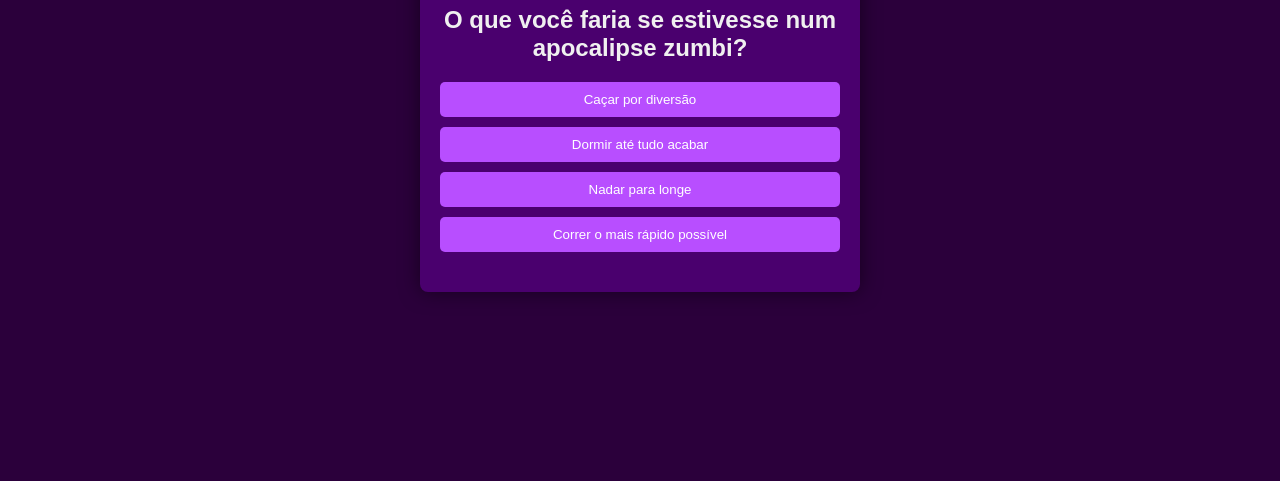
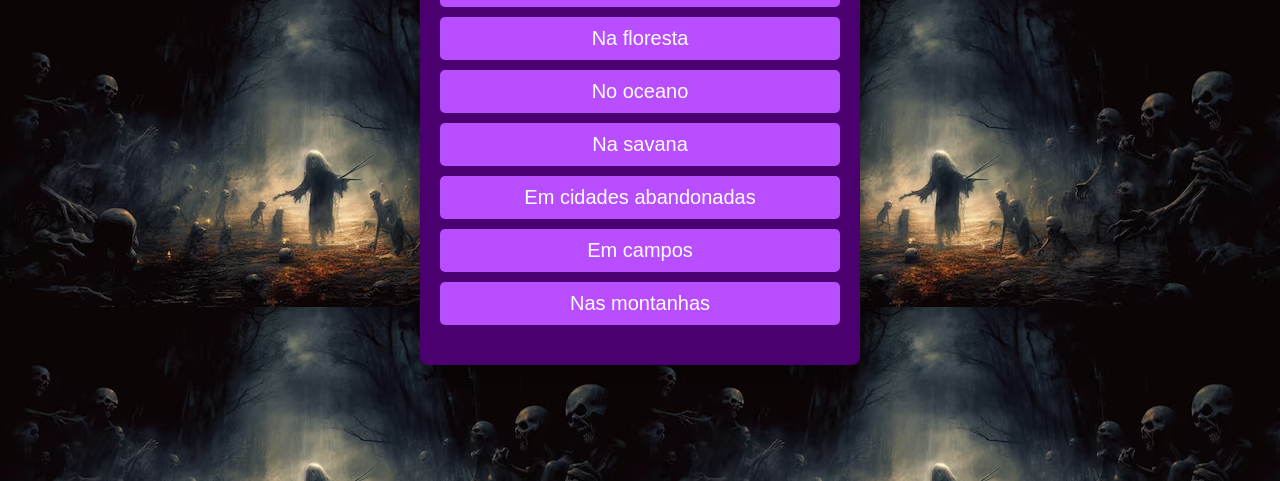
Before and after one commit to danieleheckel/ia, a plain HTML site: page index.html in a window 1280 px wide. Shown: the part 319-800 px from the top of the page. Drawn offline with Linux system fonts and the light colour scheme.

Commit message:
Add files via upload

```diff
--- a/css/style.css
+++ b/css/style.css
@@ -1,5 +1,21 @@
+@font-face {
+    font-family: '1';
+    src: url('/fonte/Sinera.ttf');
+    font-weight: normal;
+
+    font-style: normal;
+  }
+  @font-face {
+    font-family: '2';
+    src: url('/fonte/Sinera.woff2');
+    font-weight: normal;
+
+    font-style: normal;
+  }
+
+
 body {
-    font-family: 'Poppins', sans-serif;
+    font-family: '1';
     display: flex;
     justify-content: center;
     align-items: center;
@@ -7,6 +23,7 @@ body {
     background-color: #2b003b;
     color: #f0f0f0;
     margin: 0;
+    background-image: url('/img/fundo.png');
 }
 
 .quiz-container {
@@ -45,6 +62,8 @@ h1 {
     border-radius: 5px;
     cursor: pointer;
     transition: background-color 0.3s;
+    font-size: 20px;
+    font-family: 2;
 }
 
 #answers li button:hover {
@@ -78,3 +97,37 @@ button:hover {
     border-radius: 10px;
     box-shadow: 0px 0px 10px rgba(0, 0, 0, 0.5);
 }
+
+@keyframes pulse {
+    0% {
+        transform: scale(1);
+        box-shadow: 0 0 10px rgba(0, 0, 0, 0.2);
+    }
+    50% {
+        transform: scale(1.1);
+        box-shadow: 0 0 20px rgba(0, 0, 0, 0.5);
+    }
+    100% {
+        transform: scale(1);
+        box-shadow: 0 0 10px rgba(0, 0, 0, 0.2);
+    }
+}
+
+h1:hover {
+    animation: pulse 1s infinite;
+}
+
+#restart-btn {
+    padding: 10px 20px;
+    border: none;
+    background-color: #b84eff;
+    color: white;
+    border-radius: 5px;
+    cursor: pointer;
+    transition: background-color 0.3s, transform 0.2s ease-in-out;
+}
+
+#restart-btn:hover {
+    background-color: #8e00b2;
+    animation: pulse 1s infinite;
+}
--- a/js/script.js
+++ b/js/script.js
@@ -1,38 +1,71 @@
 const quizData = [
     {
-        question: "O que você faria se estivesse num apocalipse zumbi?",
+        question: "onde você moraria?",
         answers: [
-            { text: "Caçar por diversão", animal: "Leão Zumbi", image: "img/leao.jpg" },
-            { text: "Dormir até tudo acabar", animal: "Preguiça Zumbi", image: "img/bicho_preguiça.webp" },
-            { text: "Nadar para longe", animal: "Golfinho Zumbi", image: "img/golfinho.jpeg" },
-            { text: "Correr o mais rápido possível", animal: "Cavalo Zumbi", image: "img/cavalo.jpeg" }
+            { text: "Nas rochas", animal: "Leão Zumbi", image: "img/leao.jpg" },
+            { text: "Na floresta", animal: "Preguiça Zumbi", image: "img/bicho_preguiça.webp" },
+            { text: "No oceano", animal: "Golfinho Zumbi", image: "img/golfinho.jpeg" },
+            { text: "Na savana", animal: "Elefante Zumbi", image: "img/elefante.jpeg" },
+            { text: "Em cidades abandonadas", animal: "Macaco Zumbi", image: "img/macaco.jpg" },
+            { text: "Em campos", animal: "Cavalo Zumbi", image: "img/cavalo.jpeg" },
+            { text: "Nas montanhas", animal: "Águia Zumbi", image: "img/aguia.jpeg" }
         ]
     },
     {
-        question: "O que você comeria no apocalipse zumbi?",
+        question: "O que você come?",
         answers: [
-            { text: "Carne crua", animal: "Leão Zumbi", image: "img/leao.jpg" },
-            { text: "Plantas apodrecidas", animal: "Elefante Zumbi", image: "img/elefante.jpeg" },
-            { text: "Peixes infectados", animal: "Golfinho Zumbi", image: "img/golfinho.jpeg" },
-            { text: "Frutas mortas", animal: "Macaco Zumbi", image: "img/macaco.jpg" }
+            { text: "De outros animais, humanos", animal: "Leão Zumbi", image: "img/leao.jpg" },
+            { text: "De folhas das árvores", animal: "Preguiça Zumbi", image: "img/bicho_preguiça.webp" },
+            { text: "Peixes, restos de embarcações", animal: "Golfinho Zumbi", image: "img/golfinho.jpeg" },
+            { text: "Plantas, frutas e carne fresca", animal: "Elefante Zumbi", image: "img/elefante.jpeg" },
+            { text: "Suprimentos de mecados vazios", animal: "Macaco Zumbi", image: "img/macaco.jpg" },
+            { text: "Frutas, feno e animais pequenos", animal: "Cavalo Zumbi", image: "img/cavalo.jpeg" },
+            { text: "Outros animais, humanos e suprimentos humanos acessíveis", animal: "Águia Zumbi", image: "img/aguia.jpeg" }
         ]
     },
     {
-        question: "Como você descreveria sua habilidade zumbi?",
+        question: "Qual sua habilidade zumbi?",
         answers: [
-            { text: "Caçador(a) implacável", animal: "Leão Zumbi", image: "img/leao.jpg" },
-            { text: "Poder telepático", animal: "Golfinho Zumbi", image: "img/golfinho.jpeg" },
-            { text: "Força bruta", animal: "Elefante Zumbi", image: "img/elefante.jpeg" },
-            { text: "Agilidade e travessuras", animal: "Macaco Zumbi", image: "img/macaco.jpg" }
+
+            { text: "Ser um dos animais mais fortes e violentos", animal: "Leão Zumbi", image: "img/leao.jpg" },
+            { text: "Se esconder e ter garras enormes e fortes", animal: "Preguiça Zumbi", image: "img/bicho_preguiça.webp" },
+            { text: "Nadar super rápido, muito esperto", animal: "Golfinho Zumbi", image: "img/golfinho.jpeg" },
+            { text: "Marcar suas vítimas, esmagar tudo por onde anda", animal: "Elefante Zumbi", image: "img/elefante.jpeg" },
+            { text: "É muito esperto, consegue usar armas", animal: "Macaco Zumbi", image: "img/macaco.jpg" },
+            { text: "Muito rápido, percorre longas distâncias", animal: "Cavalo Zumbi", image: "img/cavalo.jpeg" },
+            { text: "Voa, ter garras afiadas", animal: "Águia Zumbi", image: "img/aguia.jpeg" }
         ]
     },
     {
-        question: "Onde você gostaria de vagar no apocalipse?",
+        question: "O que você faria se vesse um humano?",
         answers: [
-            { text: "Ruínas de uma cidade", animal: "Águia Zumbi", image: "img/aguia.jpeg" },
-            { text: "Florestas sombrias", animal: "Leão Zumbi", image: "img/leao.jpg" },
-            { text: "Oceano infestado", animal: "Golfinho Zumbi", image: "img/golfinho.jpeg" },
-            { text: "Desertos áridos", animal: "Cavalo Zumbi", image: "img/cavalo.jpeg" }
+            { text: "Devorar", animal: "Leão Zumbi", image: "img/leao.jpg" },
+            { text: "Abraçar", animal: "Preguiça Zumbi", image: "img/bicho_preguiça.webp" },
+            { text: "Afogar", animal: "Golfinho Zumbi", image: "img/golfinho.jpeg" },
+            { text: "Esmagar", animal: "Elefante Zumbi", image: "img/elefante.jpeg" },
+            { text: "Robar", animal: "Macaco Zumbi", image: "img/macaco.jpg" },
+            { text: "Atropelar", animal: "Cavalo Zumbi", image: "img/cavalo.jpeg" },
+            { text: "Despedassar", animal: "Águia Zumbi", image: "img/aguia.jpeg" }
+        ]
+    },
+    {
+        question: "Quantos andam no seu bando (machos e fêmeas)?",
+        answers: [
+            { text: "1 a 12", animal: "Leão Zumbi", image: "img/leao.jpg" },
+            { text: "1 a 2", animal: "Preguiça Zumbi", image: "img/bicho_preguiça.webp" },
+            { text: "10 a 30", animal: "Golfinho Zumbi", image: "img/golfinho.jpeg" },
+            { text: "8 a 100", animal: "Elefante Zumbi", image: "img/elefante.jpeg" },
+            { text: "1 a 30", animal: "Macaco Zumbi", image: "img/macaco.jpg" },
+            { text: "1 a 10", animal: "Cavalo Zumbi", image: "img/cavalo.jpeg" },
+            { text: "Solitário", animal: "Águia Zumbi", image: "img/aguia.jpeg" }
+        ]
+    },
+    {
+        question: "Você seria amigável?",
+        answers: [
+            { text: "Hostil", animal: "Leão Zumbi", image: "img/leao.jpg", animal: "Elefante Zumbi", image: "img/elefante.jpeg",  animal: "Águia Zumbi", image: "img/aguia.jpeg" },
+            { text: "Tranquilo", animal: "Preguiça Zumbi", image: "img/bicho_preguiça.webp", animal: "Cavalo Zumbi", image: "img/cavalo.jpeg" },
+            { text: "Parcial", animal: "Golfinho Zumbi", image: "img/golfinho.jpeg", animal: "Macaco Zumbi", image: "img/macaco.jpg" },
         ]
     }
 ];
```
Also changed, not shown: index.html (+0 -1 lines), fonte/Sinera.otf (added), fonte/Sinera.ttf (added), fonte/Sinera.woff (added), fonte/Sinera.woff2 (added), img/fundo.png (added).
